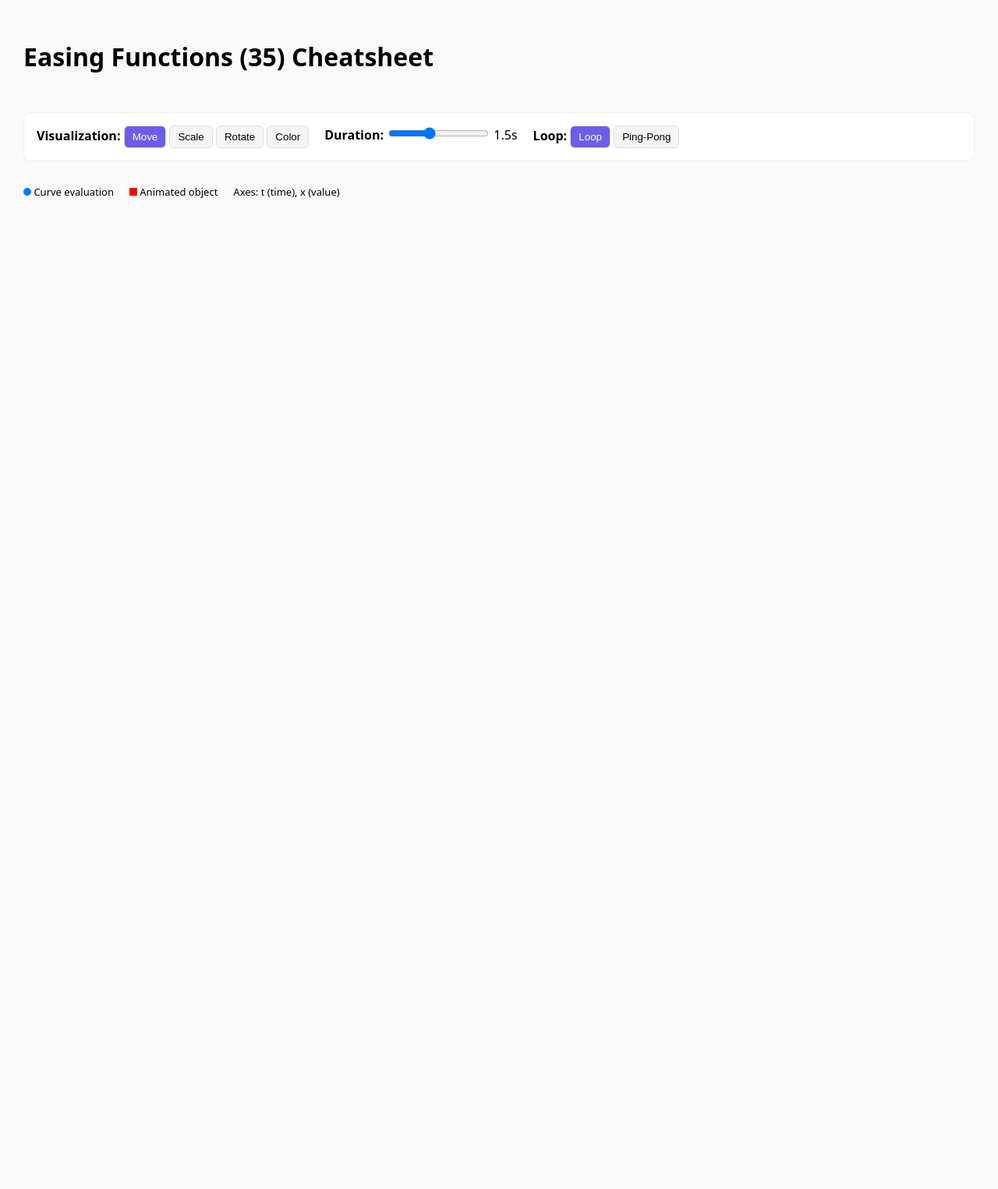
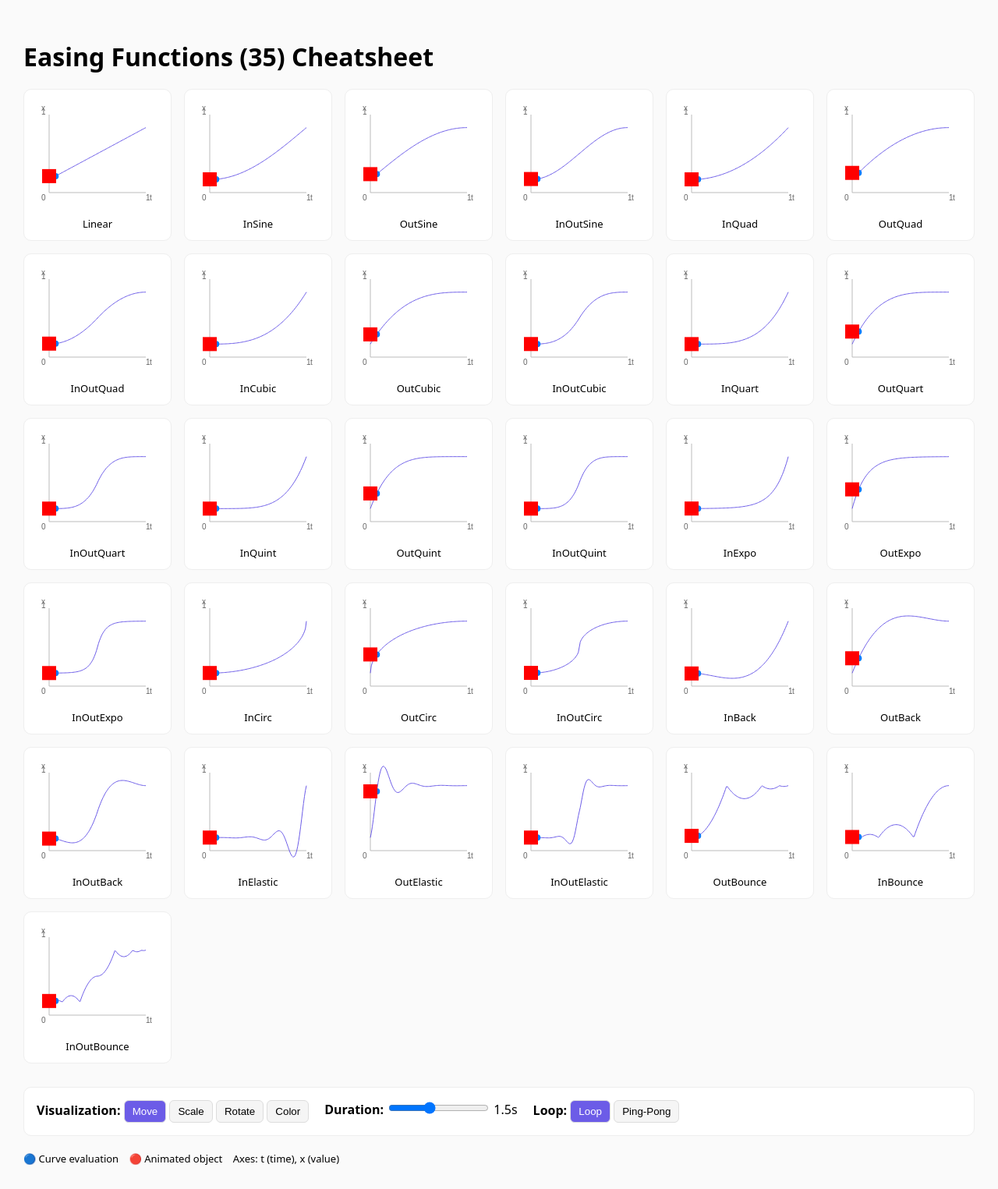
Before and after one commit to cholushkin/cholushkin.github.io, a Jekyll site: the page cheatsheets/easings.html, which Jekyll copies as it is, in a window 1280 px wide. Shown: the whole page at 78% size. Built offline with Jekyll 4.4.1, drawn with Linux system fonts in a browser that asks for light colours; before the commit the page ends 900 px from its top, so only the background shows below that; some of the changed lines change nothing that is shown.

Commit message:
change: easings

```diff
--- a/cheatsheets/easings.html
+++ b/cheatsheets/easings.html
@@ -12,9 +12,7 @@
   padding: 30px;
 }
 
-h1 {
-  margin-bottom: 20px;
-}
+h1 { margin-bottom: 20px; }
 
 .grid {
   display: grid;
@@ -65,24 +63,8 @@
 }
 
 .legend {
-  margin-top: 30px;
+  margin-top: 20px;
   font-size: 13px;
-  display: flex;
-  gap: 20px;
-  align-items: center;
-}
-
-.dot {
-  width: 10px;
-  height: 10px;
-  border-radius: 50%;
-  display: inline-block;
-}
-
-.square {
-  width: 10px;
-  height: 10px;
-  display: inline-block;
 }
 </style>
 </head>
@@ -116,138 +98,193 @@
 </div>
 
 <div class="legend">
-  <span><span class="dot" style="background:#007bff;"></span> Curve evaluation</span>
-  <span><span class="square" style="background:red;"></span> Animated object</span>
-  <span>Axes: t (time), x (value)</span>
+🔵 Curve evaluation &nbsp;&nbsp;
+🔴 Animated object &nbsp;&nbsp;
+Axes: t (time), x (value)
 </div>
 
 <script>
 const DRAW_MARGIN = 0.25;
 
-/* ---------- Easings (same as before, unchanged) ---------- */
-const E = {};
-// (omitted here for brevity — keep your full easing block exactly as before)
+/* ========= EASINGS ========= */
+const E = {
+  Linear: t => t,
 
-/* ---------- CLASS ---------- */
-class EasingView {
-  constructor(canvas, fn) {
-    this.canvas = canvas;
-    this.fn = fn;
+  InSine: t => 1 - Math.cos(t * Math.PI / 2),
+  OutSine: t => Math.sin(t * Math.PI / 2),
+  InOutSine: t => -(Math.cos(Math.PI * t) - 1) / 2,
+
+  InQuad: t => t*t,
+  OutQuad: t => t*(2-t),
+  InOutQuad: t => t<.5 ? 2*t*t : 1-Math.pow(-2*t+2,2)/2,
+
+  InCubic: t => t*t*t,
+  OutCubic: t => 1-Math.pow(1-t,3),
+  InOutCubic: t => t<.5 ? 4*t*t*t : 1-Math.pow(-2*t+2,3)/2,
+
+  InQuart: t => t*t*t*t,
+  OutQuart: t => 1-Math.pow(1-t,4),
+  InOutQuart: t => t<.5 ? 8*t*t*t*t : 1-Math.pow(-2*t+2,4)/2,
+
+  InQuint: t => t*t*t*t*t,
+  OutQuint: t => 1-Math.pow(1-t,5),
+  InOutQuint: t => t<.5 ? 16*t*t*t*t*t : 1-Math.pow(-2*t+2,5)/2,
+
+  InExpo: t => t===0?0:Math.pow(2,10*t-10),
+  OutExpo: t => t===1?1:1-Math.pow(2,-10*t),
+  InOutExpo: t =>
+    t===0?0:t===1?1:
+    t<.5?Math.pow(2,20*t-10)/2:(2-Math.pow(2,-20*t+10))/2,
+
+  InCirc: t => 1-Math.sqrt(1-t*t),
+  OutCirc: t => Math.sqrt(1-(t-1)*(t-1)),
+  InOutCirc: t =>
+    t<.5?(1-Math.sqrt(1-(2*t)**2))/2:
+    (Math.sqrt(1-(-2*t+2)**2)+1)/2,
+
+  InBack: t => { const c=1.70158; return (c+1)*t*t*t - c*t*t; },
+  OutBack: t => { const c=1.70158; return 1+(c+1)*(t-1)**3 + c*(t-1)**2; },
+  InOutBack: t => {
+    const c=1.70158*1.525;
+    return t<.5
+      ? ((2*t)**2*((c+1)*2*t-c))/2
+      : ((2*t-2)**2*((c+1)*(t*2-2)+c)+2)/2;
+  },
+
+  InElastic: t =>
+    t===0||t===1 ? t :
+    -Math.pow(2,10*t-10)*Math.sin((t*10-10.75)*(2*Math.PI/3)),
+
+  OutElastic: t =>
+    t===0||t===1 ? t :
+    Math.pow(2,-10*t)*Math.sin((t*10-0.75)*(2*Math.PI/3))+1,
+
+  InOutElastic: t =>
+    t===0||t===1 ? t :
+    t<.5
+      ? -(Math.pow(2,20*t-10)*Math.sin((20*t-11.125)*(2*Math.PI/4.5)))/2
+      : (Math.pow(2,-20*t+10)*Math.sin((20*t-11.125)*(2*Math.PI/4.5)))/2+1,
+
+  OutBounce: t => {
+    const n=7.5625,d=2.75;
+    if(t<1/d) return n*t*t;
+    if(t<2/d) return n*(t-=1.5/d)*t+0.75;
+    if(t<2.5/d) return n*(t-=2.25/d)*t+0.9375;
+    return n*(t-=2.625/d)*t+0.984375;
+  },
+
+  InBounce: t => 1 - E.OutBounce(1 - t),
+
+  InOutBounce: t =>
+    t<.5
+      ? (1-E.OutBounce(1-2*t))/2
+      : (1+E.OutBounce(2*t-1))/2
+};
+
+/* ========= CLASS ========= */
+class View {
+  constructor(canvas, fn){
+    this.canvas=canvas;
+    this.fn=fn;
   }
 
-  draw(time) {
-    const ctx = this.canvas.getContext("2d");
-    const w = this.canvas.width = this.canvas.offsetWidth;
-    const h = this.canvas.height = this.canvas.offsetHeight;
+  draw(time){
+    const ctx=this.canvas.getContext("2d");
+    const w=this.canvas.width=this.canvas.offsetWidth;
+    const h=this.canvas.height=this.canvas.offsetHeight;
 
-    const pad = 20;
+    const pad=20;
 
-    const minY = -DRAW_MARGIN;
-    const maxY = 1 + DRAW_MARGIN;
+    const minY=-DRAW_MARGIN;
+    const maxY=1+DRAW_MARGIN;
 
-    const mapY = v =>
-      h - pad - ((v - minY) / (maxY - minY)) * (h - 2 * pad);
+    const mapY=v=>h-pad-((v-minY)/(maxY-minY))*(h-2*pad);
 
     ctx.clearRect(0,0,w,h);
 
-    /* ---------- AXES ---------- */
-    ctx.strokeStyle = "#bbb";
-    ctx.lineWidth = 1;
-
-    // X axis
+    /* axes */
+    ctx.strokeStyle="#bbb";
     ctx.beginPath();
-    ctx.moveTo(pad, h - pad);
-    ctx.lineTo(w - pad, h - pad);
+    ctx.moveTo(pad,h-pad);
+    ctx.lineTo(w-pad,h-pad);
+    ctx.moveTo(pad,h-pad);
+    ctx.lineTo(pad,pad);
     ctx.stroke();
 
-    // Y axis
+    ctx.fillStyle="#666";
+    ctx.font="10px sans-serif";
+    ctx.fillText("0",pad-10,h-pad+10);
+    ctx.fillText("1",pad-10,pad);
+    ctx.fillText("1",w-pad,h-pad+10);
+    ctx.fillText("t",w-pad+5,h-pad+10);
+    ctx.fillText("x",pad-10,pad-5);
+
+    /* curve */
+    ctx.strokeStyle="#6c5ce7";
     ctx.beginPath();
-    ctx.moveTo(pad, h - pad);
-    ctx.lineTo(pad, pad);
-    ctx.stroke();
-
-    ctx.fillStyle = "#666";
-    ctx.font = "10px sans-serif";
-
-    ctx.fillText("0", pad - 10, h - pad + 10);
-    ctx.fillText("1", pad - 10, pad);
-    ctx.fillText("1", w - pad, h - pad + 10);
-
-    ctx.fillText("t", w - pad + 5, h - pad + 10);
-    ctx.fillText("x", pad - 10, pad - 5);
-
-    /* ---------- CURVE ---------- */
-    ctx.strokeStyle = "#6c5ce7";
-    ctx.beginPath();
-
-    for (let i=0;i<=100;i++) {
+    for(let i=0;i<=100;i++){
       const t=i/100;
       const x=pad+t*(w-2*pad);
       const y=mapY(this.fn(t));
       i?ctx.lineTo(x,y):ctx.moveTo(x,y);
     }
-
     ctx.stroke();
 
-    /* ---------- TIME ---------- */
+    /* time */
     let tNorm;
-
-    if (loopType === "loop") {
-      tNorm = (time / duration) % 1;
-    } else {
-      const c = (time / duration) % 2;
-      tNorm = c < 1 ? c : 2 - c;
+    if(loopType==="loop"){
+      tNorm=(time/duration)%1;
+    }else{
+      const c=(time/duration)%2;
+      tNorm=c<1?c:2-c;
     }
 
-    const v = this.fn(tNorm);
+    const v=this.fn(tNorm);
 
-    /* ---------- BLUE DOT ---------- */
-    const bx = pad + tNorm*(w-2*pad);
-    const by = mapY(v);
-
+    /* blue dot */
+    const bx=pad+tNorm*(w-2*pad);
+    const by=mapY(v);
     ctx.fillStyle="#007bff";
     ctx.beginPath();
     ctx.arc(bx,by,4,0,Math.PI*2);
     ctx.fill();
 
-    /* ---------- RED SQUARE ---------- */
-    let x = pad;
-    let y = h - pad;
+    /* square */
+    let x=pad;
+    let y=h-pad;
 
-    if (flags.move) {
-      y = mapY(v); // ✅ vertical movement
+    if(flags.move){
+      y=mapY(v);
     }
 
-    let size = 18;
-    if (flags.scale) size *= (0.5 + Math.max(0, Math.min(1, v)));
+    let size=18;
+    if(flags.scale) size*=0.5+Math.max(0,Math.min(1,v));
 
-    let r=255,g=0,b=0;
-
-    if (flags.color) {
-      const vv = Math.max(0, Math.min(1, v)); // clamp
-      r = 255*(1-vv);
-      b = 255*vv;
+    let r=255,b=0;
+    if(flags.color){
+      const vv=Math.max(0,Math.min(1,v));
+      r=255*(1-vv);
+      b=255*vv;
     }
 
     ctx.save();
     ctx.translate(x,y);
 
-    if (flags.rotate) {
-      ctx.rotate(v * Math.PI * 2); // ✅ FIXED
+    if(flags.rotate){
+      ctx.rotate(v*Math.PI*2);
     }
 
-    ctx.fillStyle=`rgb(${r},${g},${b})`;
+    ctx.fillStyle=`rgb(${r},0,${b})`;
     ctx.fillRect(-size/2,-size/2,size,size);
-
     ctx.restore();
   }
 }
 
-/* ---------- INIT ---------- */
-const grid = document.getElementById("grid");
-const views = [];
+/* init */
+const grid=document.getElementById("grid");
+const views=[];
 
-Object.entries(E).forEach(([name,fn])=>{
+Object.entries(E).forEach(([n,f])=>{
   const card=document.createElement("div");
   card.className="card";
 
@@ -255,33 +292,31 @@
   const label=document.createElement("div");
 
   label.className="name";
-  label.textContent=name;
+  label.textContent=n;
 
   card.appendChild(canvas);
   card.appendChild(label);
   grid.appendChild(card);
 
-  views.push(new EasingView(canvas,fn));
+  views.push(new View(canvas,f));
 });
 
-/* ---------- STATE ---------- */
-let flags = {move:true,scale:false,rotate:false,color:false};
-let duration = 1.5;
-let loopType = "loop";
+/* state */
+let flags={move:true,scale:false,rotate:false,color:false};
+let duration=1.5;
+let loopType="loop";
 
-/* ---------- LOOP ---------- */
-let start = performance.now();
+/* loop */
+let start=performance.now();
 
 function animate(now){
-  const time = (now - start) / 1000;
-
-  views.forEach(v=>v.draw(time));
-
+  const t=(now-start)/1000;
+  views.forEach(v=>v.draw(t));
   requestAnimationFrame(animate);
 }
 requestAnimationFrame(animate);
 
-/* ---------- UI ---------- */
+/* controls */
 function toggle(btn,key){
   flags[key]=!flags[key];
   btn.classList.toggle("active",flags[key]);
```
